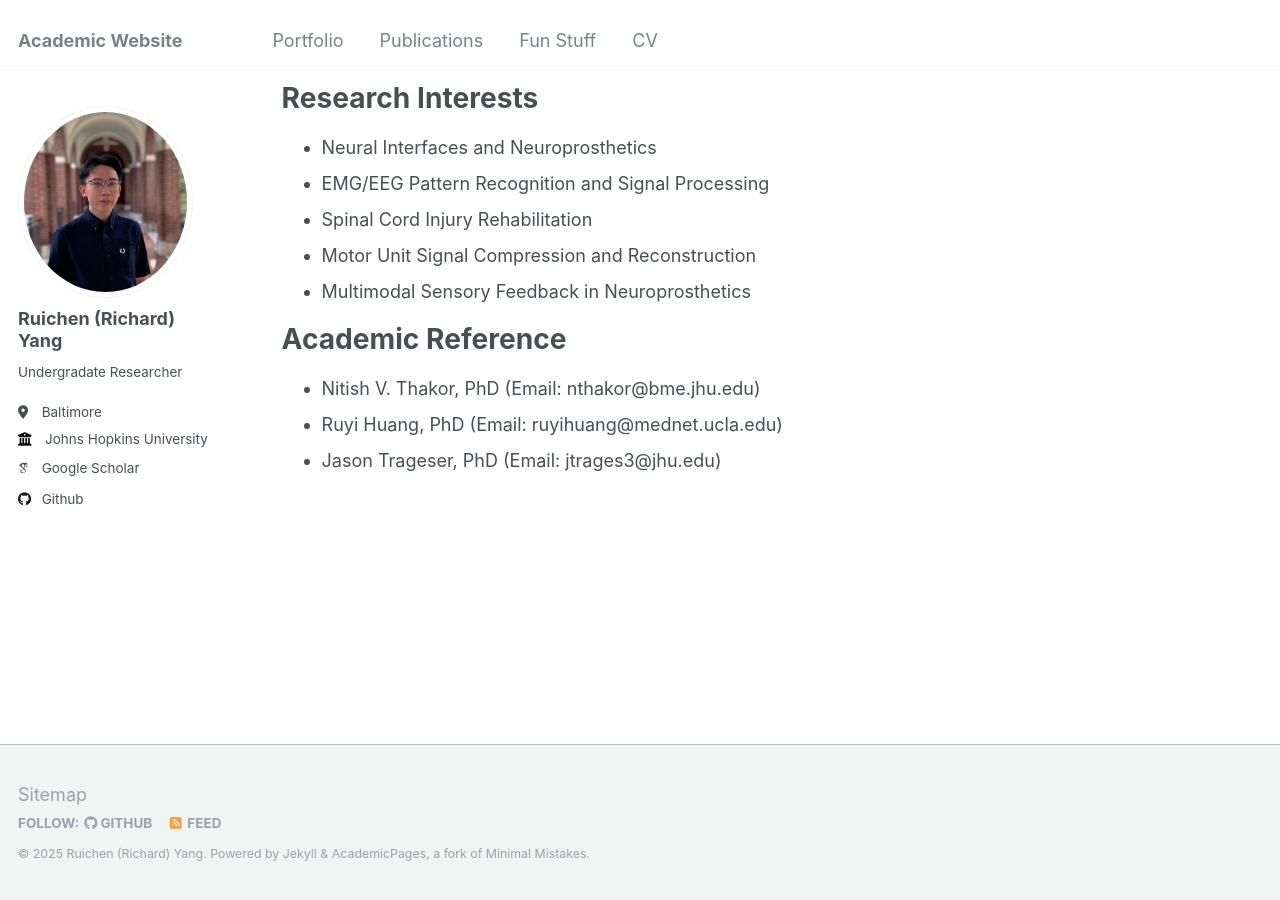
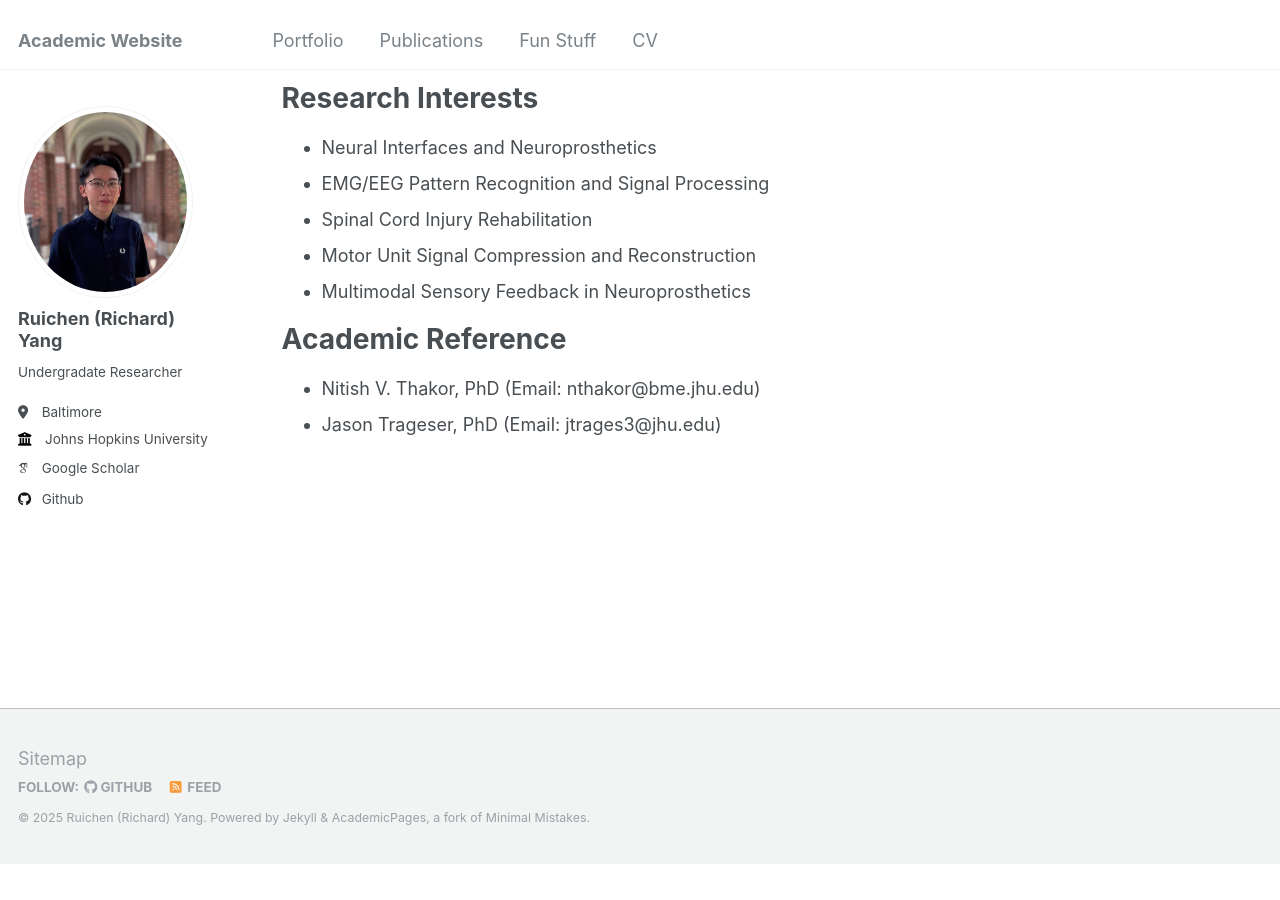
Before and after one commit to Richardy11/Richardy11.github.io, a Jekyll site: the page built from _pages/cv.md, in a window 1280 px wide and 900 px high, scrolled down 2632 px. Built offline with Jekyll 4.4.1, drawn with Linux system fonts in a browser that asks for light colours; some web fonts are replaced; after the commit the page ends 3496 px from its top, so only the background shows below that.

Commit message:
small fix

```diff
--- a/_pages/cv.md
+++ b/_pages/cv.md
@@ -79,5 +79,4 @@ Research Interests
 Academic Reference
 ======
 * Nitish V. Thakor, PhD (Email: nthakor@bme.jhu.edu)
-* Ruyi Huang, PhD (Email: ruyihuang@mednet.ucla.edu)
 * Jason Trageser, PhD (Email: jtrages3@jhu.edu)
```
